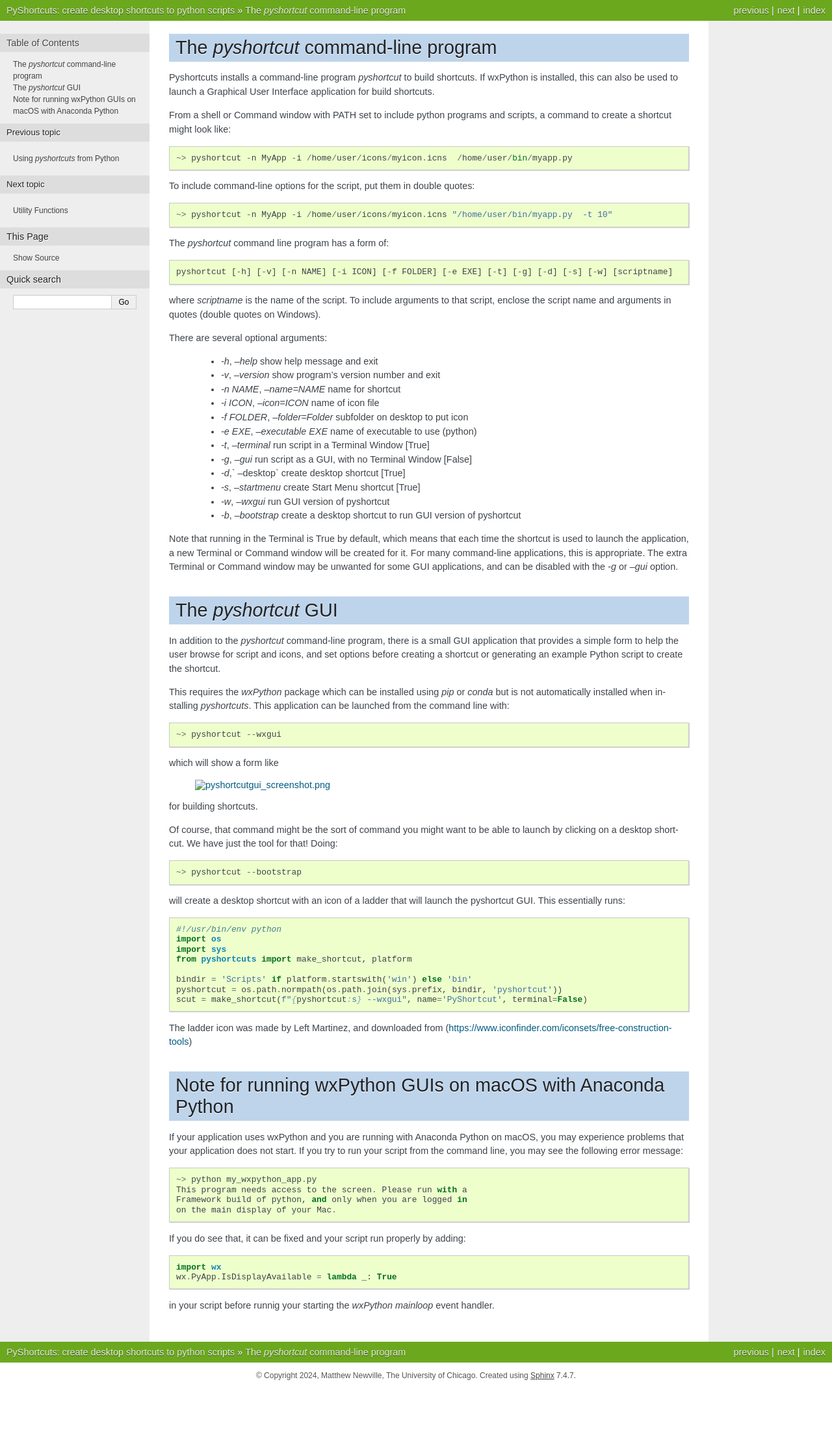
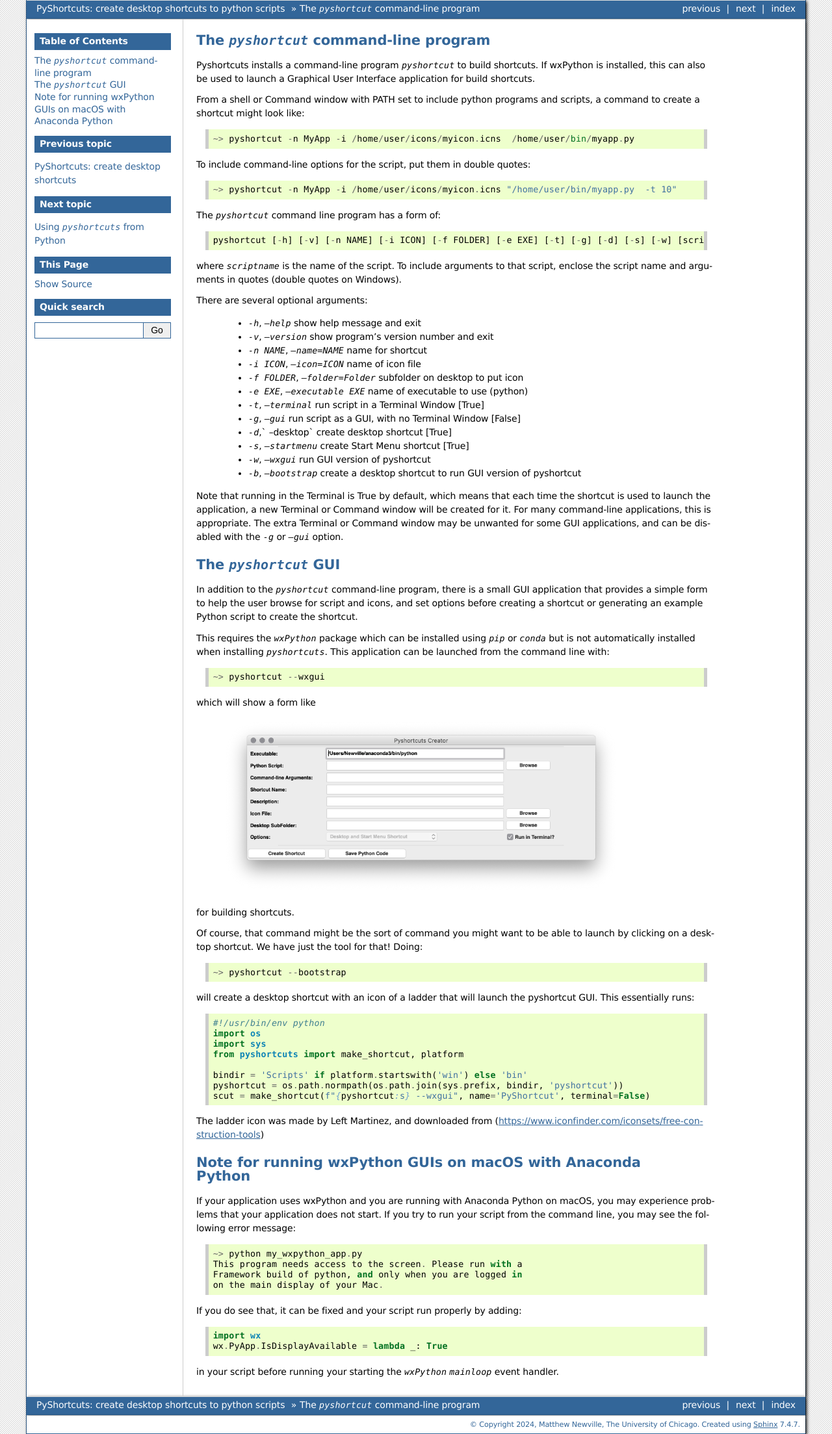
Before and after one commit to newville/pyshortcuts, a Sphinx documentation site: the page built from doc/pyshortcut_app.rst, in a window 1280 px wide. Shown: the whole page at 65% size. Built offline with Sphinx 7.4.7, drawn with Linux system fonts in a browser that asks for light colours; pages that are not in the unit, such as notebooks, are missing from menus; the version number could not be read and is left out; before the commit the page ends 2137 px from its top, so only the background shows below that.

Commit message:
more doc updates

```diff
--- a/doc/conf.py
+++ b/doc/conf.py
@@ -96,7 +96,7 @@ pygments_style = 'sphinx'
 # Sphinx are currently 'default' and 'sphinxdoc'.
 html_theme = 'bizstyle'
 
-html_theme = 'nature'
+# html_theme = 'nature'
 # html_theme = 'agogo'
 # html_theme_options = {'pagewidth':'85em', 'documentwidth':'60em', 'sidebarwidth': '25em',
 #                       # 'headercolor1': '#000080',
@@ -138,7 +138,7 @@ html_static_path = ['_static']
 # html_use_smartypants = False # True
 
 # Custom sidebar templates, maps document names to template names.
-# html_sidebars = {'index': ['indexsidebar.html','searchbox.html']}
+html_sidebars = {'index': ['indexsidebar.html','searchbox.html']}
 
 # Additional templates that should be rendered to pages, maps page names to
 # template names.
--- a/doc/pyshortcut_app.rst
+++ b/doc/pyshortcut_app.rst
@@ -71,8 +71,8 @@ This application can be launched from the command line with::
 
 which will show a form like
 
-  .. image:: pyshortcutgui_screenshot.png
-   :width: 85 %
+  .. image:: _static/pyshortcutgui_screenshot.png
+     :width: 85 %
 
 for building shortcuts.
 
@@ -121,4 +121,4 @@ If you do see that, it can be fixed and your script run properly by adding::
     import wx
     wx.PyApp.IsDisplayAvailable = lambda _: True
 
-in your script before runnig your starting the `wxPython` `mainloop` event handler.
+in your script before running your starting the `wxPython` `mainloop` event handler.
--- a/doc/utilities.rst
+++ b/doc/utilities.rst
@@ -3,7 +3,7 @@
 Utility Functions
 ---------------------------
 
-Pyshortcuts provides a number of utilitiy functions, especially for working
+Pyshortcuts provides a number of utility functions, especially for working
 with text files.  These may seem like an assorted mix of functions.  The author
 found many of these useful in multiple projects, and rather than having
 different versions in different packages, used this package to host those.  The
```
Also changed, not shown: doc/index.rst (+4 -33 lines).
